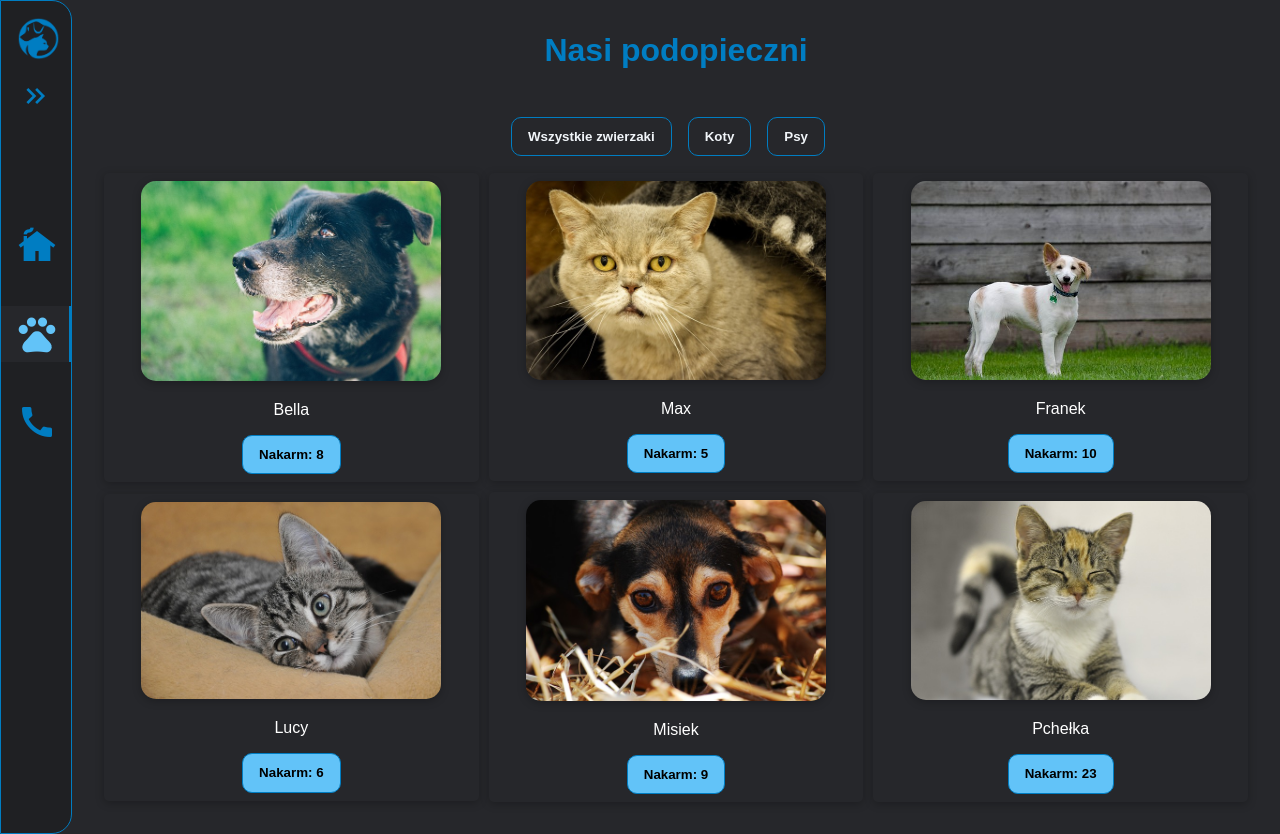
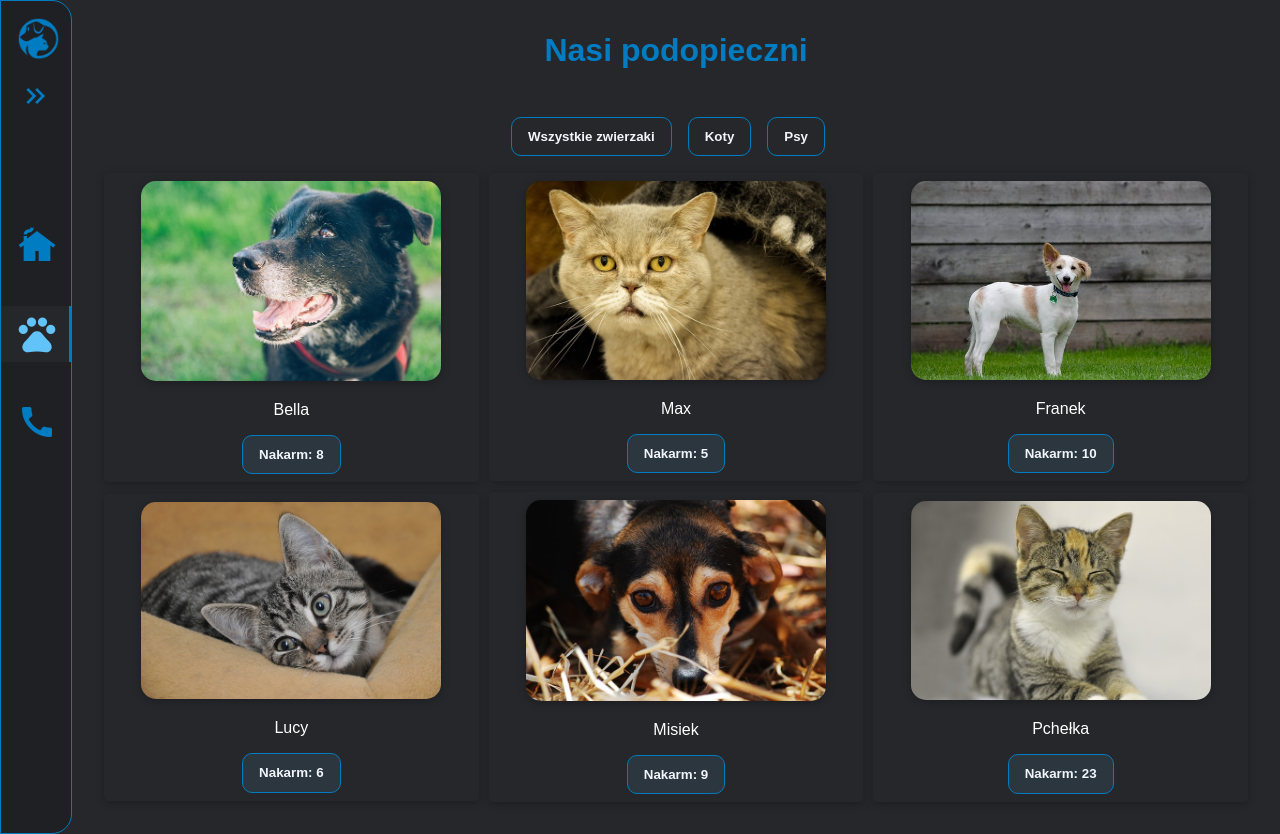
Before and after one commit to bar-85/Vue-schronisko-dla-zwierzat, a Vue app: page /pets in a window 1280 px wide. Built offline with nearby package versions, Linux system fonts and the light colour scheme.

Commit message:
Change style to like-button

```diff
--- a/src/views/Pets.vue
+++ b/src/views/Pets.vue
@@ -94,7 +94,7 @@ export default {
 				&:hover {
 					transform: scale(1.1);
 					cursor: pointer;
-          transition: 0.4s ease-out;
+					transition: 0.4s ease-out;
 				}
 			}
 
@@ -103,9 +103,8 @@ export default {
 			}
 
 			.like-button {
-				background-color: var(--blue-light);
-				color: black;
-         padding: 0.7rem 1rem;
+				background-color: var(--blue-button);
+				padding: 0.7rem 1rem;
 			}
 		}
 	}
```
